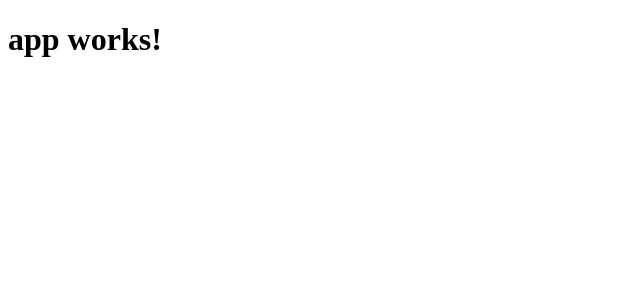
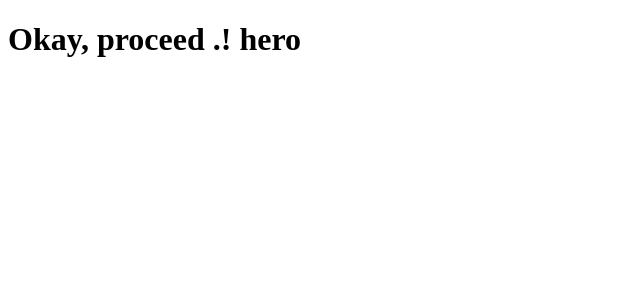
Before and after one commit to ng-model/ng-book2, an Angular app: page / in a window 1280 px wide. Shown: the top 300 px of the page, without its empty margins (0-640 px from the left). Built offline with nearby package versions, Linux system fonts and the light colour scheme.

Commit message:
initial commit

```diff
--- a/src/app/app.component.html
+++ b/src/app/app.component.html
@@ -1,3 +1,3 @@
 <h1>
-  {{title}}
+  {{title}} {{manoj}}
 </h1>
--- a/src/app/app.component.ts
+++ b/src/app/app.component.ts
@@ -6,5 +6,6 @@ import { Component } from '@angular/core';
   styleUrls: ['./app.component.css']
 })
 export class AppComponent {
-  title = 'app works!';
+  title = 'Okay, proceed .!';
+  manoj = 'hero';
 }
```
